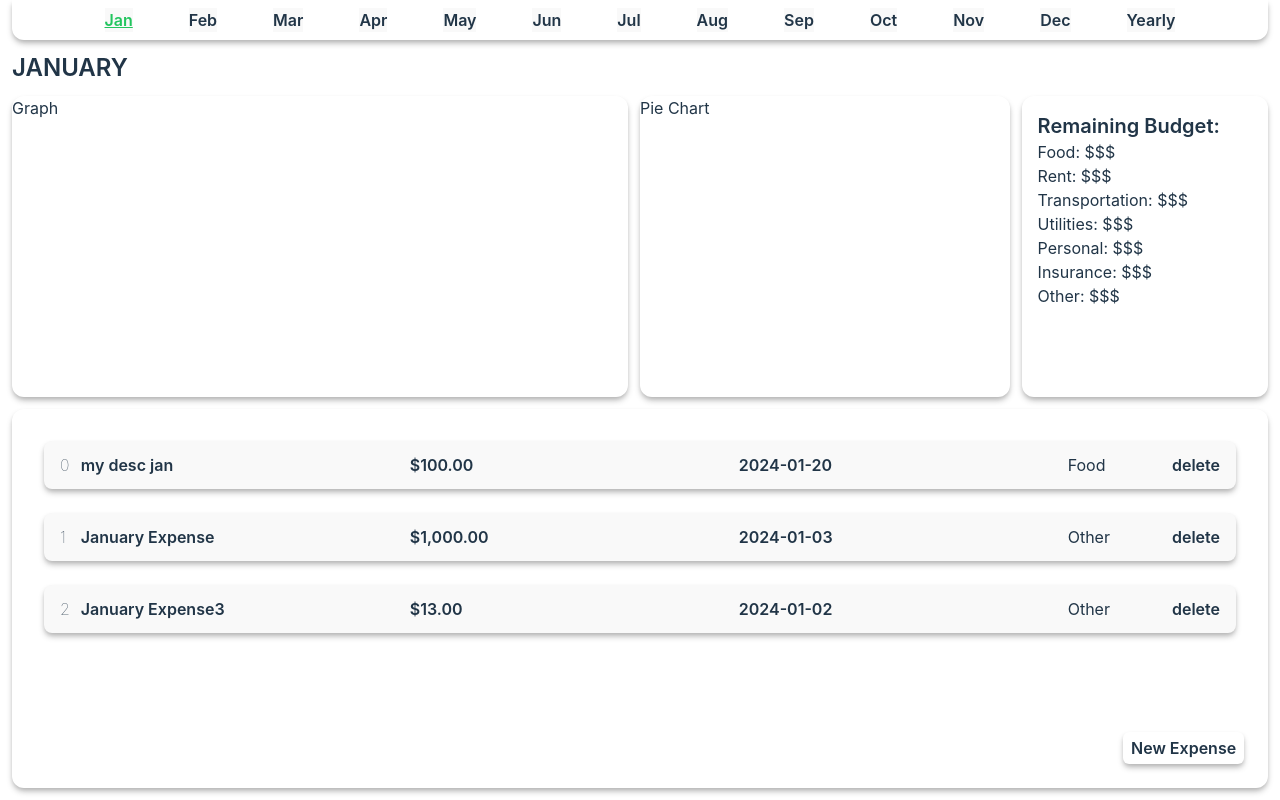
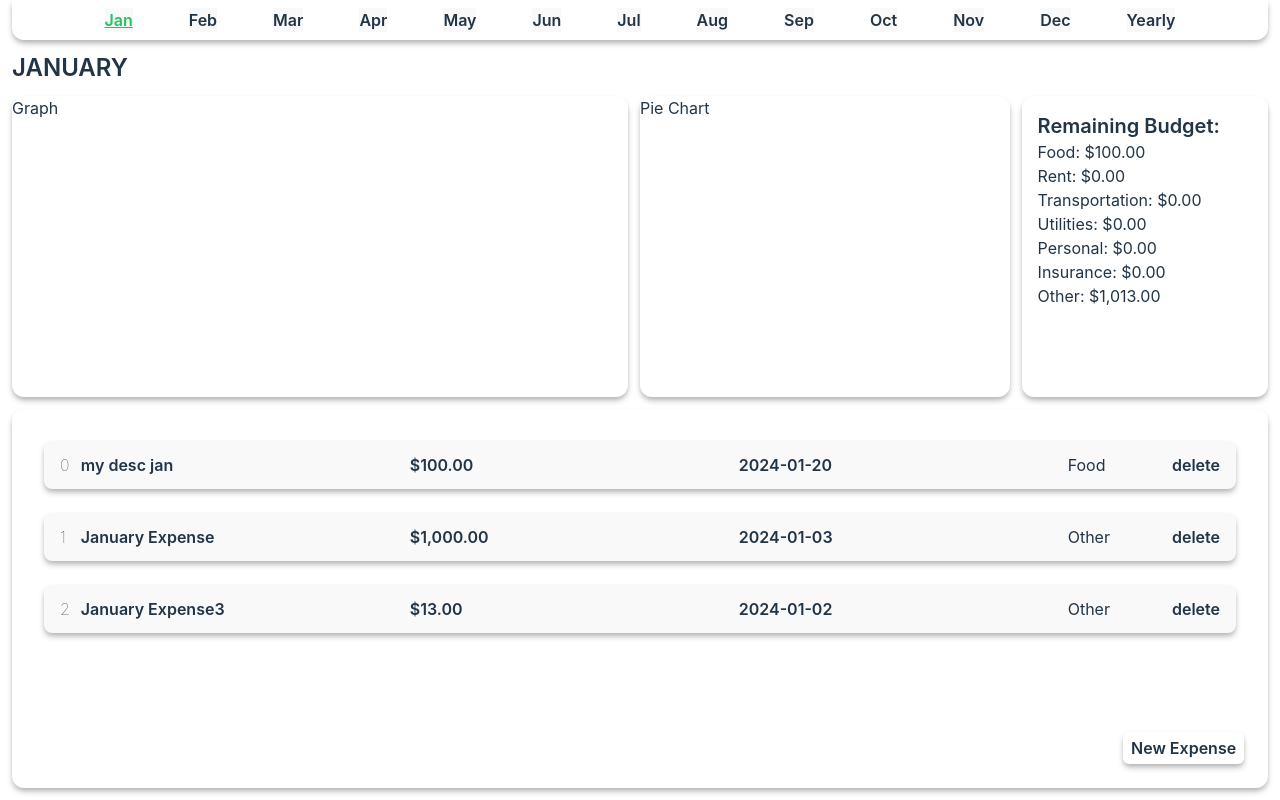
Before and after one commit to vChrisL/Finance-Tracker, a React (Vite) app: page / in a window 1280 px wide. Built offline with nearby package versions, Linux system fonts and the light colour scheme.

Commit message:
added basic remaining balance component

```diff
--- a/src/components/RemainingBalance-component.tsx
+++ b/src/components/RemainingBalance-component.tsx
@@ -1,7 +1,27 @@
-import { useExpensesList, expenseCategories } from "../data/expenseData";
+import { useExpensesList, expenseCategories, useMonthStore } from "../data/expenseData";
 
 export function RemainingBalance(){
-    const masterExpenseList = useExpensesList(state => state.storeExpenses)
+    // use storeExpenses store and selectedMonth store
+    const masterExpenseList = useExpensesList(state => state.storeExpenses);
+    const selectedMonth = useMonthStore(state => state.selectedMonth);
+
+    // number format for currency
+    const numberFormat = Intl.NumberFormat("en-CA", {style: "currency", currency: 'CAD'})
+
+    // Handles getting the total for each category
+    function getCategoryTotalSpending(targetCategory: string): number{
+        let tempTotal: number = 0;
+
+        // for each expense in the master expense list
+        masterExpenseList.forEach(expense => {
+            // if expense category is equal to the target category; add it's value to the total
+            if(expense.category === targetCategory && expense.month === selectedMonth){
+                tempTotal += expense.amount;
+            }
+        });
+
+        return tempTotal;
+    }
 
     return(
         <>
@@ -10,7 +30,7 @@ export function RemainingBalance(){
 
             <ul className="">
                 {expenseCategories.map((category) =>
-                    <p>{category}: $$$</p>
+                    <p>{category}: {numberFormat.format(getCategoryTotalSpending(category))}</p>
                 )}
             </ul>
         </div>
```
